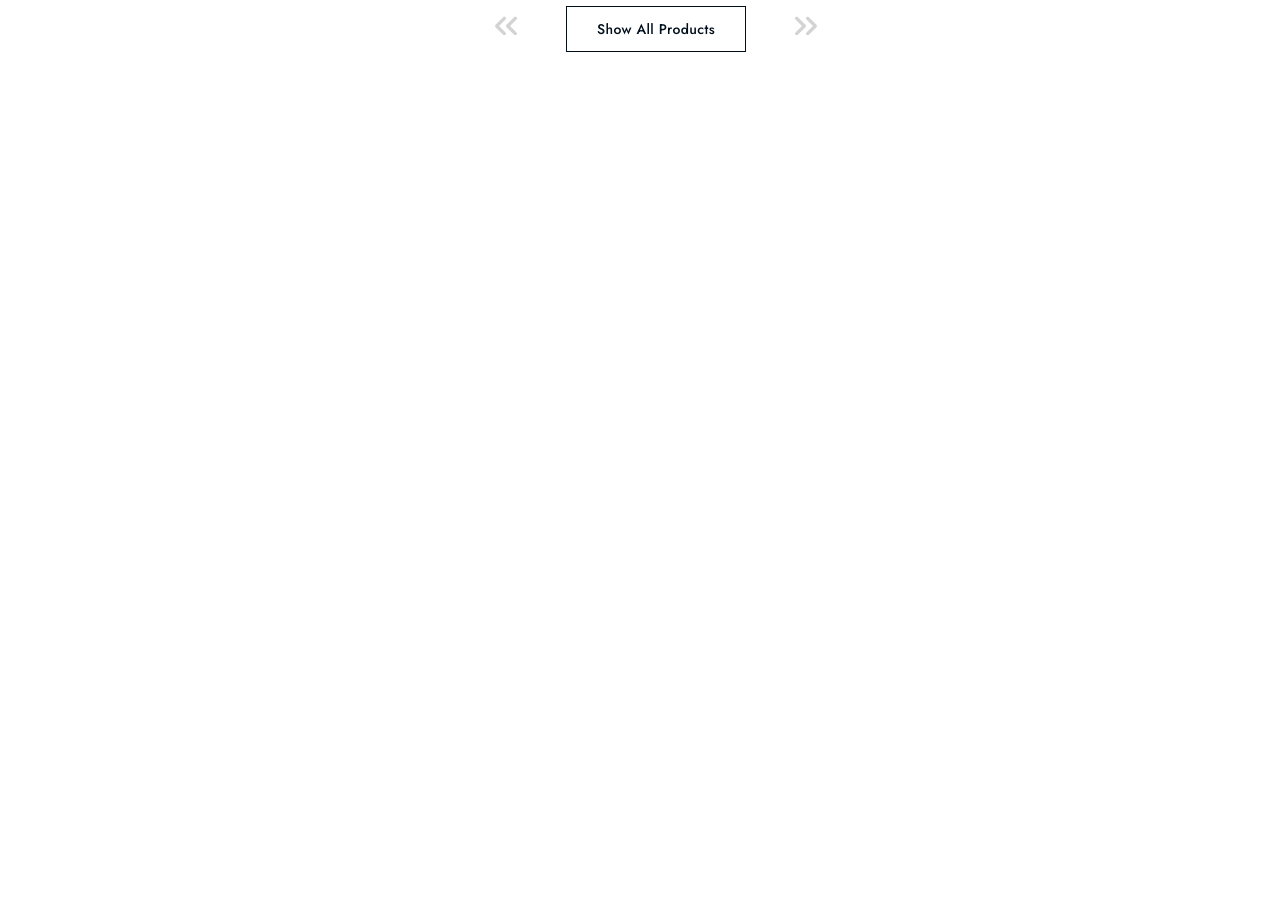
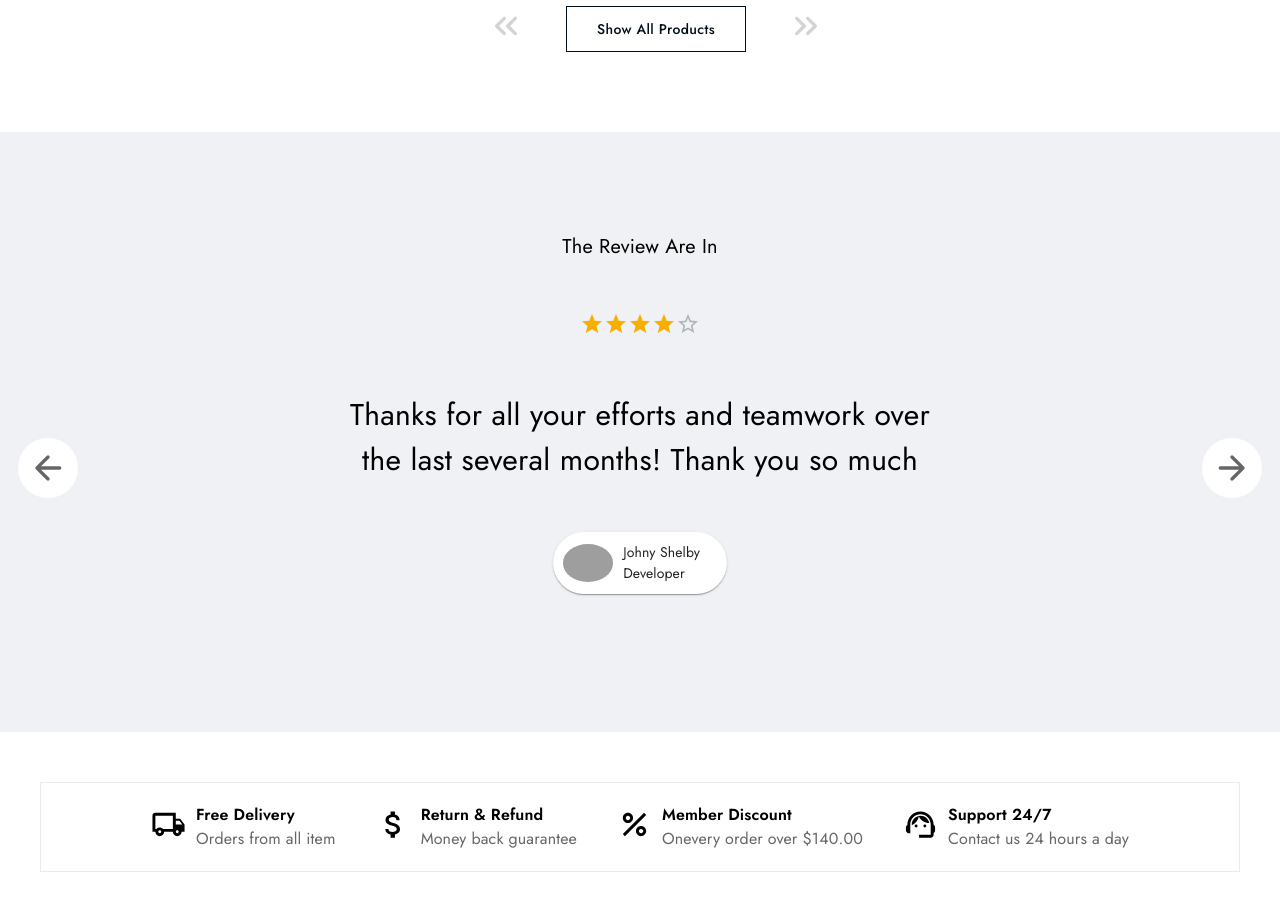
Before and after one commit to razeeth11/Shofy-E-Commerce-Frontend, a React (Vite) app: page / in a window 1280 px wide. Shown: the part 4780-5690 px from the top of the page. Before the commit the page ends 4832 px from the top, so only its background shows below. Built offline with nearby package versions, Linux system fonts and the light colour scheme; grey boxes are pictures that could not be loaded.

Commit message:
'ReviewSection'

```diff
--- a/src/App.jsx
+++ b/src/App.jsx
@@ -3,6 +3,7 @@ import "./App.css";
 import { AllProducts } from "./Component/AllProducts";
 import { LandingPage } from "./Component/LandingPage";
 import { NavBar } from "./Component/NavBar";
+import { ReviewSection } from "./Component/ReviewsSection";
 import { ShopByPopular } from "./Component/ShopByPopular";
 import { TopPicks } from "./Component/TopPicks";
 import { TrendingProducts } from "./Component/TrendingProducts";
@@ -18,6 +19,7 @@ function App() {
       <AllProducts />
       <WeekBestSeller />
       <TrendingProducts />
+      <ReviewSection />
     </Grid>
   );
 }
--- /dev/null
+++ b/src/Component/ReviewsSection.jsx
@@ -0,0 +1,242 @@
+import ArrowBackRoundedIcon from "@mui/icons-material/ArrowBackRounded";
+import ArrowForwardRoundedIcon from "@mui/icons-material/ArrowForwardRounded";
+import AttachMoneyOutlinedIcon from "@mui/icons-material/AttachMoneyOutlined";
+import LocalShippingOutlinedIcon from "@mui/icons-material/LocalShippingOutlined";
+import PercentOutlinedIcon from "@mui/icons-material/PercentOutlined";
+import SupportAgentOutlinedIcon from "@mui/icons-material/SupportAgentOutlined";
+import { Box, Button, Card, Grid, Rating, Typography } from "@mui/material";
+import { motion } from "framer-motion";
+import { useState } from "react";
+
+export const ReviewSection = () => {
+  const [reviewData, setReviewData] = useState([
+    {
+      customer: "Johny Shelby",
+      role: "Developer",
+      img: "https://shofy-client.vercel.app/_next/image?url=%2F_next%2Fstatic%2Fmedia%2Fuser-3.3e37bf45.jpg&w=640&q=75",
+      review:
+        "Thanks for all your efforts and teamwork over the last several months!  Thank you so much",
+      rating: 4,
+    },
+    {
+      customer: "Thomas Shelby",
+      role: "Designer",
+      img: "https://shofy-client.vercel.app/_next/image?url=%2F_next%2Fstatic%2Fmedia%2Fuser-3.3e37bf45.jpg&w=640&q=75",
+      review:
+        "Very happy with our choice to take our daughter to Brave care. The entire team was great Thank you",
+      rating: 3,
+    },
+    {
+      customer: "Johny Shelby",
+      role: "Developer",
+      img: "https://shofy-client.vercel.app/_next/image?url=%2F_next%2Fstatic%2Fmedia%2Fuser-3.3e37bf45.jpg&w=640&q=75",
+      review:
+        "Thanks for all your efforts and teamwork over the last several months!  Thank you so much",
+      rating: 2,
+    },
+    {
+      customer: "Johny Shelby",
+      role: "Developer",
+      img: "https://shofy-client.vercel.app/_next/image?url=%2F_next%2Fstatic%2Fmedia%2Fuser-3.3e37bf45.jpg&w=640&q=75",
+      review:
+        "Very happy with our choice to take our daughter to Brave care. The entire team was great! Thank you!",
+      rating: 5,
+    },
+    {
+      customer: "Johny Shelby",
+      role: "Developer",
+      img: "https://shofy-client.vercel.app/_next/image?url=%2F_next%2Fstatic%2Fmedia%2Fuser-3.3e37bf45.jpg&w=640&q=75",
+      review:
+        "Thanks for all your efforts and teamwork over the last several months!  Thank you so much",
+      rating: 3,
+    },
+  ]);
+
+  const [currentIndex, setCurrentIndex] = useState(0);
+
+  const handleNext = () => {
+    setCurrentIndex((prevIndex) => (prevIndex + 1) % reviewData.length);
+  };
+
+  const handlePrevious = () => {
+    setCurrentIndex((prevIndex) =>
+      prevIndex === 0 ? reviewData.length - 1 : prevIndex - 1
+    );
+  };
+
+  return (
+    <motion.div
+      initial={{ opacity: 0, y: 50 }}
+      animate={{ opacity: 1, y: 0 }}
+      transition={{ duration: 1 }}
+    >
+      <Grid
+        sx={{
+          background: "#eff1f5",
+          position: "relative",
+          height: "600px",
+          mt: 10,
+        }}
+      >
+        <Button
+          sx={{
+            position: "absolute",
+            top: { xs: "90%", md: "50%" },
+            left: 10,
+          }}
+          onClick={handlePrevious}
+        >
+          <ArrowBackRoundedIcon
+            sx={{
+              background: "white",
+              fontSize: { xs: "20px", md: "40px" },
+              color: "#666666",
+              padding: "10px",
+              borderRadius: "50%",
+            }}
+          />
+        </Button>
+        <Button
+          sx={{
+            position: "absolute",
+            top: { xs: "90%", md: "50%" },
+            right: 10,
+          }}
+          onClick={handleNext}
+        >
+          <ArrowForwardRoundedIcon
+            sx={{
+              background: "white",
+              fontSize: { xs: "20px", md: "40px" },
+              color: "#666666",
+              padding: "10px",
+              borderRadius: "50%",
+            }}
+          />
+        </Button>
+        <Grid
+          sx={{
+            display: "flex",
+            flexDirection: "column",
+            alignItems: "center",
+            gap: "50px",
+            padding: "100px 20px",
+            mt: 5,
+          }}
+        >
+          <Typography sx={{ fontSize: "20px", fontWeight: 400 }}>
+            The Review Are In
+          </Typography>
+          <Box>
+            <Rating
+              name="read-only"
+              value={reviewData[currentIndex].rating}
+              readOnly
+            />
+          </Box>
+          <Typography
+            sx={{
+              fontSize: { xs: "24px", md: "30px" },
+              fontWeight: 400,
+              textAlign: "center",
+              maxWidth: "600px",
+            }}
+          >
+            {reviewData[currentIndex].review}
+          </Typography>
+          <Card
+            sx={{
+              display: "flex",
+              alignItems: "center",
+              gap: "10px",
+              width: "min-content",
+              whiteSpace: "nowrap",
+              padding: "10px",
+              borderRadius: "50px",
+            }}
+          >
+            <img
+              src={reviewData[currentIndex].img}
+              style={{ width: "50px", borderRadius: "50%" }}
+            />
+            <Typography sx={{ fontSize: "14px", mr: 2 }}>
+              {reviewData[currentIndex].customer}
+              <Typography sx={{ fontSize: "14px", mr: 2 }}>
+                {reviewData[currentIndex].role}
+              </Typography>
+            </Typography>
+          </Card>
+        </Grid>
+      </Grid>
+      <Gurantee />
+    </motion.div>
+  );
+};
+
+const Gurantee = () => {
+  const gurantee = [
+    {
+      title: "Free Delivery",
+      text: "Orders from all item",
+    },
+    {
+      title: "Return & Refund",
+      text: "Money back guarantee",
+    },
+    {
+      title: "Member Discount",
+      text: "Onevery order over $140.00",
+    },
+    {
+      title: "Support 24/7",
+      text: "Contact us 24 hours a day",
+    },
+  ];
+
+  const iconStyle = {
+    fontSize: "35px",
+  };
+
+  return (
+    <Grid
+      sx={{
+        border: "1px solid #e9eaec",
+        display: "flex",
+        alignItems: "center",
+        justifyContent: { xs: "start", md: "center" },
+        gap: "40px",
+        padding: "20px",
+        flexWrap: "wrap",
+        maxWidth: "1200px",
+        margin: "50px auto",
+      }}
+    >
+      {gurantee.map((item, index) => (
+        <Box
+          key={index}
+          sx={{
+            display: "flex",
+            alignItems: "center",
+            gap: "10px",
+          }}
+        >
+          <Box>
+            {index == 0 ? (
+              <LocalShippingOutlinedIcon sx={iconStyle} />
+            ) : index == 1 ? (
+              <AttachMoneyOutlinedIcon sx={iconStyle} />
+            ) : index == 2 ? (
+              <PercentOutlinedIcon sx={iconStyle} />
+            ) : (
+              <SupportAgentOutlinedIcon sx={iconStyle} />
+            )}
+          </Box>
+          <Box>
+            <Typography sx={{ fontWeight: 600 }}>{item.title}</Typography>
+            <Typography sx={{ color: "#666666" }}>{item.text}</Typography>
+          </Box>
+        </Box>
+      ))}
+    </Grid>
+  );
+};
--- a/src/Component/TrendingProducts.jsx
+++ b/src/Component/TrendingProducts.jsx
@@ -1,8 +1,6 @@
 import KeyboardDoubleArrowLeftRoundedIcon from "@mui/icons-material/KeyboardDoubleArrowLeftRounded";
 import KeyboardDoubleArrowRightRoundedIcon from "@mui/icons-material/KeyboardDoubleArrowRightRounded";
 import { Button, Grid, Typography } from "@mui/material";
-import { useTheme } from "@mui/material/styles";
-import useMediaQuery from "@mui/material/useMediaQuery";
 import { motion } from "framer-motion";
 import { useRef, useState } from "react";
 import { AllProductsList } from "./AllProducts";
@@ -71,8 +69,6 @@ export const TrendingProducts = () => {
       behavior: "smooth",
     });
   };
-  const theme = useTheme();
-  const matches1000 = useMediaQuery(theme.breakpoints.down(1000));
 
   return (
     <motion.div
```
